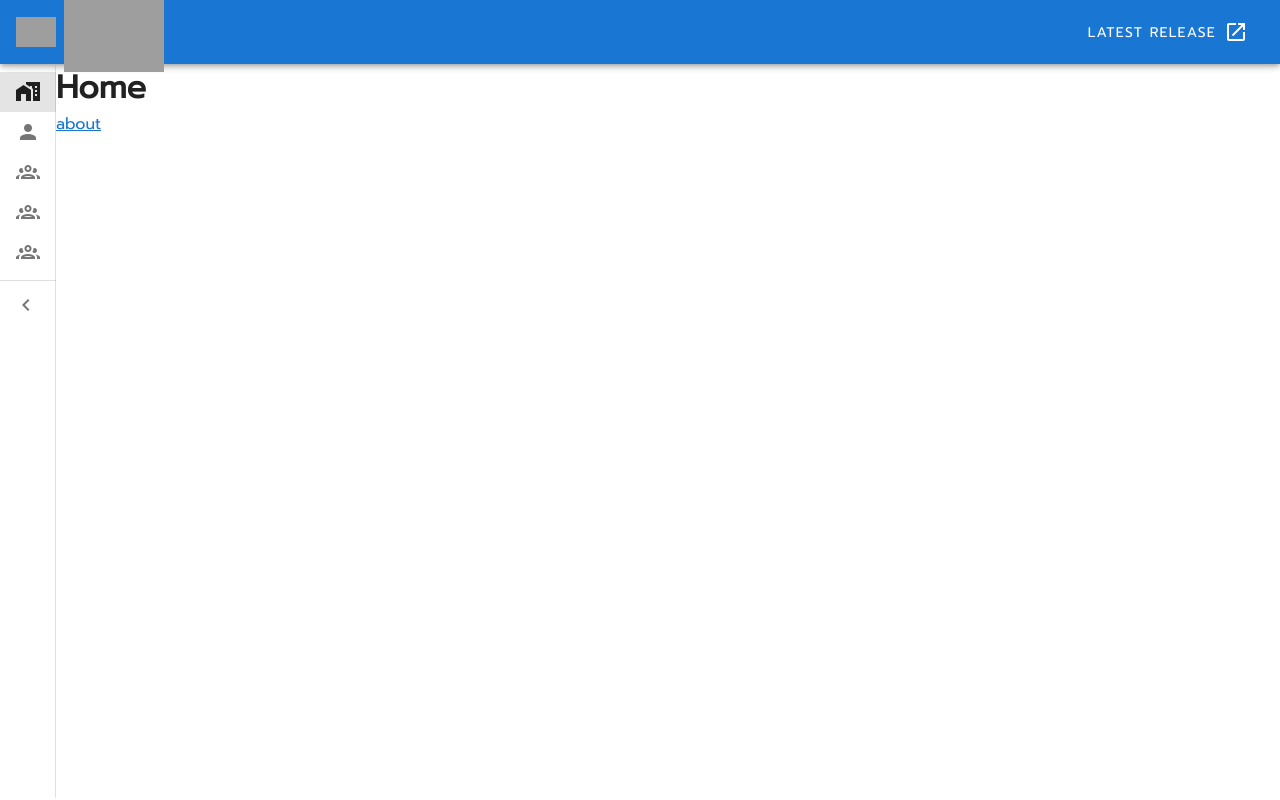
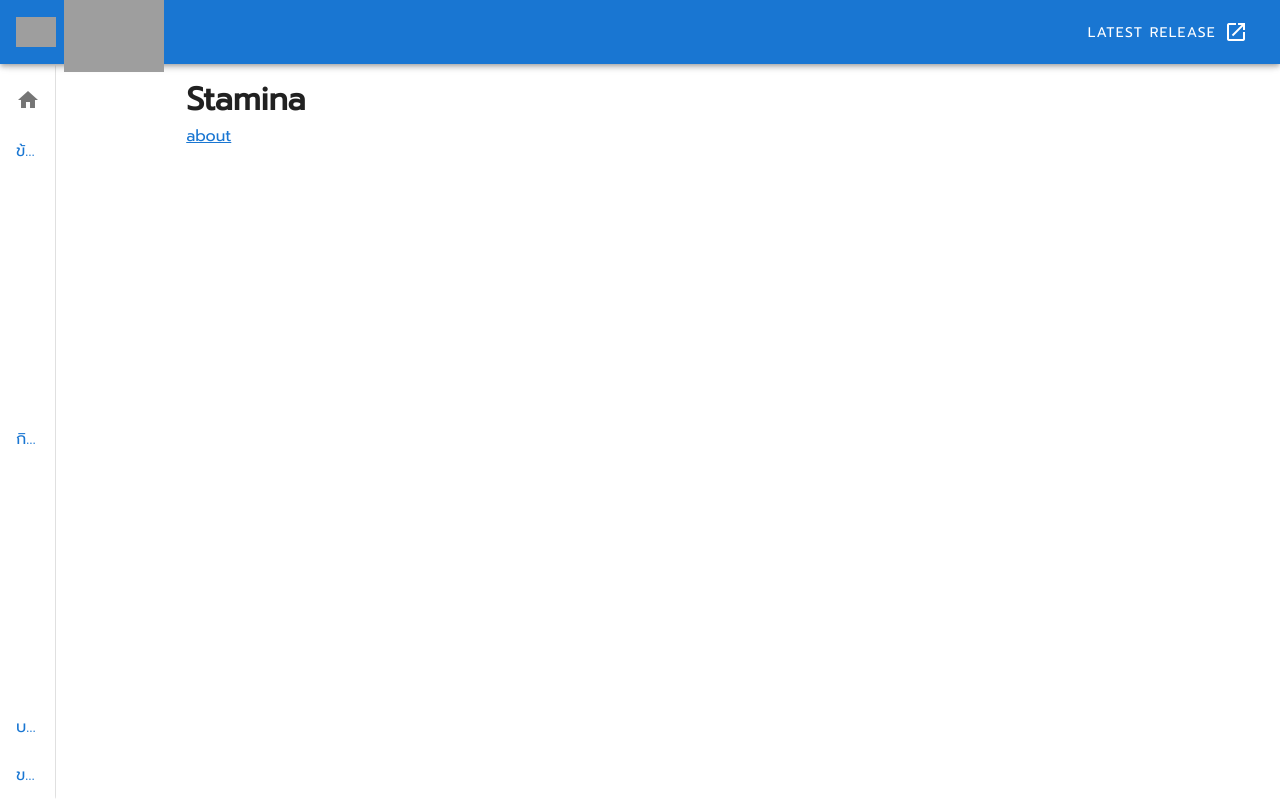
Before and after one commit to giantjeaks/doraemon_docs, a Vue app: page /gadgets in a window 1280 px wide. Built offline with nearby package versions, Linux system fonts and the light colour scheme; grey boxes are pictures that could not be loaded.

Commit message:
menu multi

```diff
--- a/src/App.vue
+++ b/src/App.vue
@@ -1,6 +1,5 @@
 <template>
   <v-app>
-
     <v-app-bar app color="primary" dark clipped-left>
       <div class="d-flex align-center">
         <v-img
@@ -24,38 +23,71 @@
 
       <v-spacer></v-spacer>
 
-      <v-btn
-        href="https://github.com/vuetifyjs/vuetify/releases/latest"
-        target="_blank"
-        text
-      >
+      <v-btn href="https://github.com/vuetifyjs/vuetify/releases/latest" target="_blank" text>
         <span class="mr-2">Latest Release</span>
         <v-icon>mdi-open-in-new</v-icon>
       </v-btn>
     </v-app-bar>
 
-     <v-card>
-      <v-navigation-drawer
-        v-model="drawer"
-        :mini-variant.sync="mini"
-        permanent
-        app
-        clipped
-      >
-        <v-list dense>
+    <v-card class="mx-auto overflow-hidden">
+      <v-navigation-drawer v-model="drawer" :mini-variant.sync="mini" permanent app clipped>
+        <!-- <v-list dense>
           <v-list-item v-for="item in items" :key="item.title" link :to="item.to">
             <v-list-item-icon>
               <v-icon>{{ item.icon }}</v-icon>
             </v-list-item-icon>
 
-            <v-list-item-content >
-              <v-list-item-title style="font-size:15px; padding: 2px 0 2px 0;"> {{ item.title }} </v-list-item-title>
+            <v-list-item-content>
+              <v-list-item-title style="font-size:15px; padding: 2px 0 2px 0;">{{ item.title }}</v-list-item-title>
             </v-list-item-content>
           </v-list-item>
+        </v-list>-->
+
+        <v-list>
+          <v-list-item>
+            <v-list-item-icon>
+              <v-icon>mdi-home</v-icon>
+            </v-list-item-icon>
+
+            <v-list-item-title>Home</v-list-item-title>
+          </v-list-item>
+
+          <v-list-group value="true" v-for="(item,i) in items" :key="i">
+            <template v-slot:activator>
+              <v-list-item-title>{{item.title}}</v-list-item-title>
+            </template>
+            <div v-for="(item2,i2) in item.child" :key="i2">
+              <v-list-group v-if="item2.child.length > 0" no-action sub-group value="true">
+                <template v-slot:activator>
+                  <v-list-item-content>
+                    <v-list-item-title>{{item2.title}}</v-list-item-title>
+                  </v-list-item-content>
+                </template>
+
+                <v-list-item v-for="(item3, i3) in item2.child" :key="i3" link>
+                  <v-list-item-title v-text="item3.title"></v-list-item-title>
+                  <v-list-item-icon>
+                    <v-icon v-text="item3.title"></v-icon>
+                  </v-list-item-icon>
+                </v-list-item>
+              </v-list-group>
+
+              <v-list-item-group v-else>
+                <v-list-item>
+                  <v-list-item-icon>
+                    <v-icon></v-icon>
+                  </v-list-item-icon>
+                  <v-list-item-content>
+                    <v-list-item-title v-text="item2.title"></v-list-item-title>
+                  </v-list-item-content>
+                </v-list-item>
+              </v-list-item-group>
+            </div>
+          </v-list-group>
         </v-list>
 
-          <v-divider></v-divider>
-         <v-list-item class="px-2">
+        <v-divider></v-divider>
+        <v-list-item class="px-2">
           <v-btn icon @click.stop="mini = !mini">
             <v-icon>mdi-chevron-left</v-icon>
           </v-btn>
@@ -63,7 +95,13 @@
       </v-navigation-drawer>
     </v-card>
     <v-main>
-      <router-view></router-view>
+      <v-container>
+        <v-row justify="center">
+          <v-col cols="10">
+            <router-view></router-view>
+          </v-col>
+        </v-row>
+      </v-container>
     </v-main>
   </v-app>
 </template>
@@ -77,17 +115,112 @@ export default {
     //
     drawer: true,
     items: [
-      { title: "ข้อมูลพื้นฐาน", icon: "mdi-home-city",to: "/" },
-      { title: "กิจกรรม", icon: "mdi-account",to: "/activities" },
-      { title: "บทสรุป", icon: "mdi-account-group-outline",to:"/summary"},
-      { title: "ของวิเศษ", icon: "mdi-account-group-outline",to:"/gadgets" },
-      { title: "เทคนิคต่างๆ", icon: "mdi-account-group-outline",to:"/trick" },
+      {
+        title: "ข้อมูลพื้นฐาน",
+        icon: "mdi-home-city",
+        to: "/",
+        child: [
+          { title: "Stamina", to: "", child: [], icon: "mdi-home-city" },
+          { title: "Friendship", to: "", child: [], icon: "mdi-home-city" },
+          { title: "Crops", to: "", child: [], icon: "mdi-home-city" },
+          { title: "Animals", to: "", child: [], icon: "mdi-home-city" },
+          {
+            title: "Stores and shopping",
+            to: "",
+            child: [
+              {
+                title: "Anvil - Blacksmith Shop",
+                to: "",
+                icon: "mdi-home-city"
+              },
+              {
+                title: "Hammer - Carpenter Shop",
+                to: "",
+                icon: "mdi-home-city"
+              },
+              { title: "Koropokkur’s Shop", to: "", icon: "mdi-home-city" }
+            ],
+            icon: "mdi-home-city"
+          },
+          {
+            title: "Villagers And Gifts",
+            to: "",
+            child: [],
+            icon: "mdi-home-city"
+          }
+        ]
+      },
+      {
+        title: "กิจกรรม",
+        icon: "mdi-account",
+        to: "/activities",
+        child: [
+          {
+            title: "Cooking",
+            to: "",
+            icon: "mdi-home-city",
+            child: []
+          },
+          {
+            title: "Bug Catching",
+            to: "",
+            icon: "mdi-home-city",
+            child: []
+          },
+          {
+            title: "Fishing",
+            to: "",
+            icon: "mdi-home-city",
+            child: []
+          },
+          {
+            title: "Mining",
+            to: "",
+            icon: "mdi-home-city",
+            child: []
+          },
+          {
+            title: "Foraging",
+            to: "",
+            icon: "mdi-home-city",
+            child: []
+          }
+        ]
+      },
+      {
+        title: "บทสรุป",
+        icon: "mdi-account-group-outline",
+        to: "/summary",
+        child: []
+      },
+      {
+        title: "ของวิเศษ",
+        icon: "mdi-account-group-outline",
+        to: "/gadgets",
+        child: []
+      },
+      {
+        title: "เทคนิคต่างๆ",
+        icon: "mdi-account-group-outline",
+        to: "/trick",
+        child: []
+      }
     ],
     mini: true,
-  }),
+    basics: [
+      ["Management", "people_outline"],
+      ["Settings", "settings"]
+    ],
+
+    cruds: [
+      ["Create", "add"],
+      ["Read", "insert_drive_file"],
+      ["Update", "update"],
+      ["Delete", "delete"]
+    ]
+  })
 };
 </script>
 
 <style scoped>
-
 </style>
--- a/src/router/index.js
+++ b/src/router/index.js
@@ -5,6 +5,7 @@ import Activities from "../views/Activities.vue";
 import Gadgets from "../views/Gadgets.vue";
 import Trick from "../views/Trick.vue";
 import Summary from "../views/Summary.vue";
+import Friendship from "../views/Friendship.vue";
 Vue.use(VueRouter);
 
 const routes = [
@@ -12,6 +13,11 @@ const routes = [
     path: "/",
     name: "Home",
     component: Home
+  },
+  {
+    path: "/friendship",
+    name: "Friendship",
+    component: Friendship
   },
   {
     path: "/activities",
--- /dev/null
+++ b/src/views/Friendship.vue
@@ -0,0 +1,33 @@
+<template>
+  <div class="Friendship">
+    <v-container>
+      <v-row justify="center">
+        <v-col cols="12">
+          <h1>Friendship</h1>
+          <v-divider></v-divider>
+          <v-responsive :aspect-ratio="16/9">
+            <v-card-text>Your interactions with villagers, Koropokkur, pet animals, wild animals, and livestock can change their likability points (relationship points / friendship points) towards you. This likability / relationship / friendship points manifest in their likability degree (how many hearts they have when you talk to them).</v-card-text>
+          </v-responsive>
+        </v-col>
+      </v-row>
+      <v-row justify="center">
+        <v-col cols="12">
+          <h3>Likability degree</h3>
+          <v-divider></v-divider>
+          <v-responsive :aspect-ratio="16/9">
+            <v-card-text>Your interactions with villagers, Koropokkur, pet animals, wild animals, and livestock can change their likability points (relationship points / friendship points) towards you. This likability / relationship / friendship points manifest in their likability degree (how many hearts they have when you talk to them).</v-card-text>
+          </v-responsive>
+        </v-col>
+      </v-row>
+    </v-container>
+  </div>
+</template>
+
+<script>
+// @ is an alias to /src
+
+export default {
+  name: "Friendship",
+  components: {}
+};
+</script>
--- a/src/views/Home.vue
+++ b/src/views/Home.vue
@@ -1,6 +1,6 @@
 <template>
   <div class="home">
-    <h1>Home</h1>
+    <h1>Stamina</h1>
     <router-link to="/about">about</router-link>
   </div>
 </template>
```
